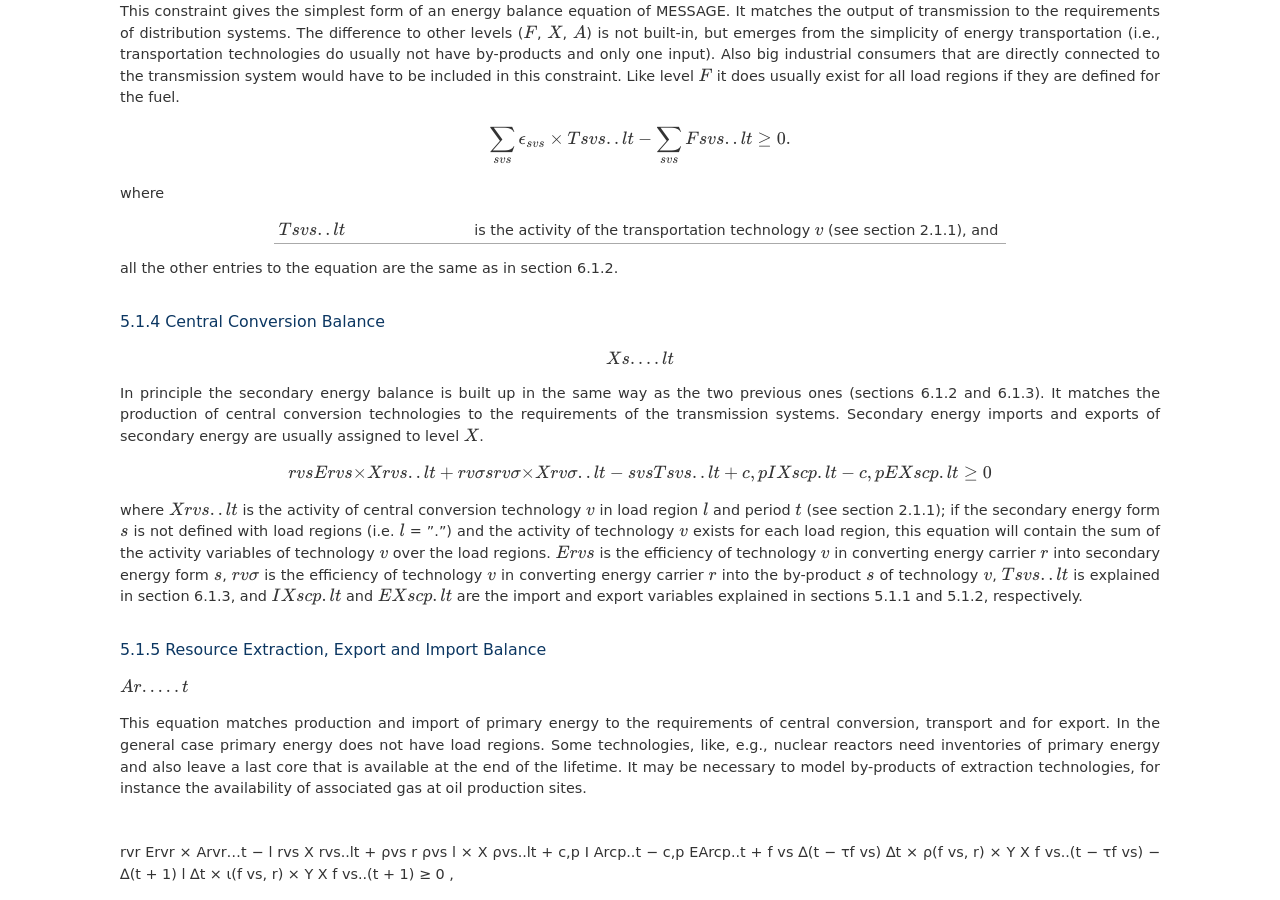
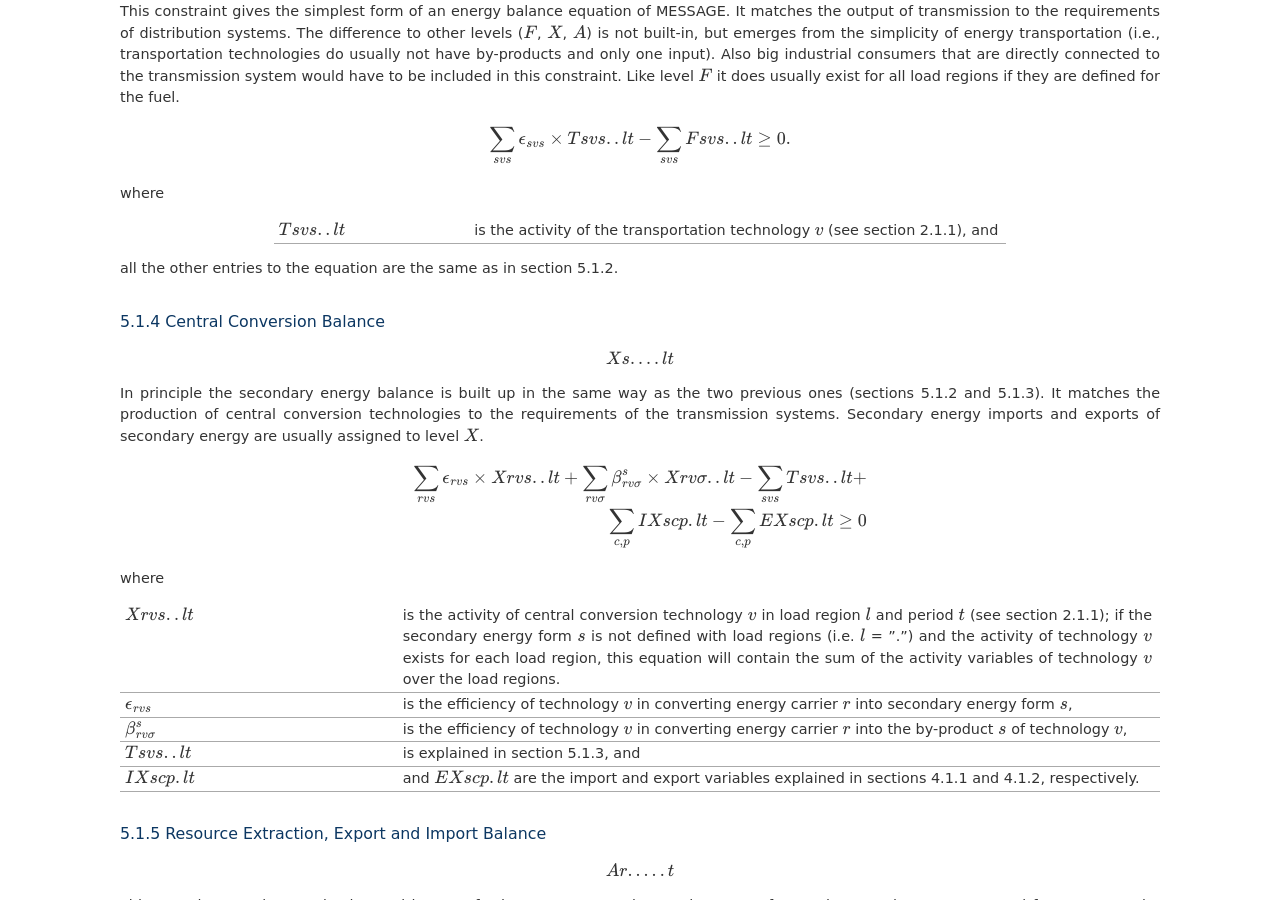
Before and after one commit to iiasa/message_doc, a Sphinx documentation site: the page built from source/message_globiom/annex/message/energy_flows.rst, in a window 1280 px wide and 900 px high, scrolled down 1847 px. Built offline with Sphinx 7.4.7, drawn with Linux system fonts in a browser that asks for light colours; pages that are not in the unit, such as notebooks, are missing from menus.

Commit message:
Update energy_flows.rst

```diff
--- a/source/message_globiom/annex/message/energy_flows.rst
+++ b/source/message_globiom/annex/message/energy_flows.rst
@@ -115,7 +115,7 @@ where
    * - :math:`T svs..lt`
      - is the activity of the transportation technology :math:`v` (see section  2.1.1), and
 
-all the other entries to the equation are the same as in section 6.1.2.
+all the other entries to the equation are the same as in section 5.1.2.
 
 5.1.4 	Central  Conversion Balance
 ~~~~~~~~~~~~~~~~~~~~~~~~~~~~~~~~~~
@@ -123,22 +123,33 @@ all the other entries to the equation are the same as in section 6.1.2.
 .. math::
    Xs....lt
 
-In principle the secondary energy balance is built up in the same way as the two previous ones (sections 6.1.2 and 6.1.3). It matches the production of central conversion technologies to the requirements of the transmission  systems. Secondary energy imports and exports of secondary energy are usually assigned to level :math:`X`.
+In principle the secondary energy balance is built up in the same way as the two previous ones (sections 5.1.2 and 5.1.3). It matches the production of central conversion technologies to the requirements of the transmission  systems. Secondary energy imports and exports of secondary energy are usually assigned to level :math:`X`.
 
 .. math::
-   rvs Ervs   × X rvs..lt  + rvσ s rvσ × X rvσ..lt  − svs T svs..lt + c,p I X scp.lt  −  c,p EX scp.lt  ≥ 0
+   \sum_{rvs}\epsilon _{rvs}\times Xrvs..lt + \sum_{rv\sigma }\beta _{rv\sigma}^s \times Xrv\sigma ..lt - \sum_{svs}Tsvs..lt +\\ \sum _{c,p}IXscp.lt - \sum _{c,p}EXscp.lt \geq 0
 
 where
-:math:`X rvs..lt`   is the activity of central conversion technology :math:`v` in load region :math:`l` and period :math:`t` (see section 2.1.1); if the secondary energy form :math:`s` is not defined with load regions (i.e. :math:`l` = ”.”) and the activity of technology :math:`v` exists for each load region, this equation will contain the sum of the activity variables of technology :math:`v` over the load regions.
-:math:`Ervs`        is the efficiency of technology :math:`v` in converting energy carrier :math:`r` into secondary energy form :math:`s`,
-:math:`rvσ`	        is the efficiency of technology :math:`v` in converting energy carrier :math:`r` into the by-product :math:`s` of technology :math:`v`,
-:math:`T svs..lt`	  is explained in section 6.1.3, and
-:math:`I X scp.lt`  and :math:`EX scp.lt` are the import and export variables explained in sections 5.1.1 and 5.1.2, respectively.
+
+.. list-table::
+   :widths: 40 110
+   :header-rows: 0
+
+   * - :math:`X rvs..lt`
+     - is the activity of central conversion technology :math:`v` in load region :math:`l` and period :math:`t` (see section 2.1.1); if the secondary energy form :math:`s` is not defined with load regions (i.e. :math:`l` = ”.”) and the activity of technology :math:`v` exists for each load region, this equation will contain the sum of the activity variables of technology :math:`v` over the load regions.
+   * - :math:`\epsilon _{rvs}`
+     - is the efficiency of technology :math:`v` in converting energy carrier :math:`r` into secondary energy form :math:`s`,
+   * - :math:`\beta _{rv\sigma}^s`
+     - is the efficiency of technology :math:`v` in converting energy carrier :math:`r` into the by-product :math:`s` of technology :math:`v`,
+   * - :math:`Tsvs..lt`
+     - is explained in section 5.1.3, and
+   * - :math:`IXscp.lt`
+     - and :math:`EXscp.lt` are the import and export variables explained in sections 4.1.1 and 4.1.2, respectively.
 
 5.1.5 	Resource Extraction,  Export  and Import  Balance
 ~~~~~~~~~~~~~~~~~~~~~~~~~~~~~~~~~~~~~~~~~~~~~~~~~~~~~~~~
 
-:math:`Ar.....t`
+.. math::
+   Ar.....t
 
 This equation matches production and import of primary energy to the requirements of central conversion, transport and for export. In the general  case primary energy does not have load regions. Some technologies,  like, e.g., nuclear reactors need inventories of primary energy and also leave a last core that is available at the end of the lifetime. It may be necessary to model by-products of extraction technologies, for instance the availability of associated  gas at oil production sites.
 
```
